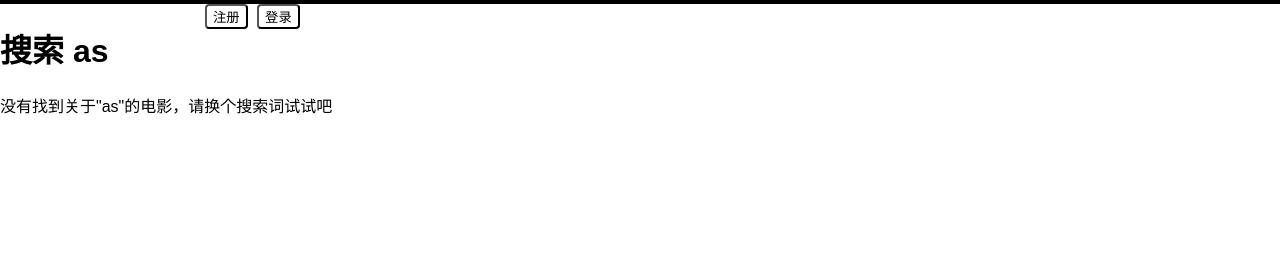
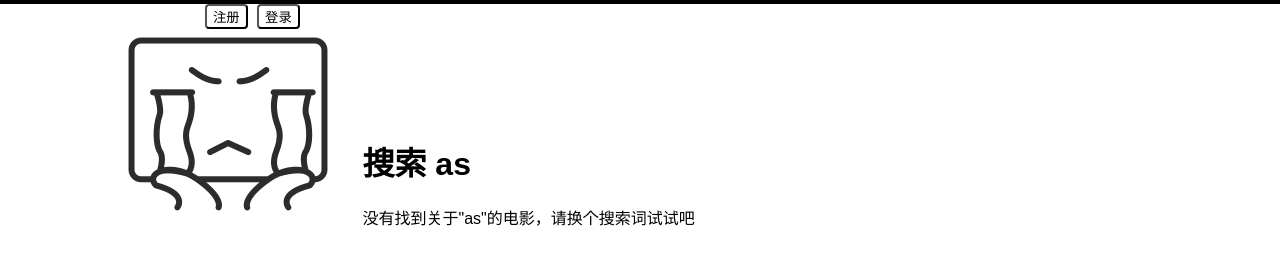
Before and after one commit to GraceeFlower/tw-movie-theater-SummerFlower, a website: page client/movieNotFound.html in a window 1280 px wide. Shown: the part 56-320 px from the top of the page. Drawn offline with Linux system fonts and the light colour scheme; no server answers.

Commit message:
[zmc] feat-#1: set notFound html style

```diff
--- a/client/movieNotFound.html
+++ b/client/movieNotFound.html
@@ -5,29 +5,48 @@
     <meta name="viewport" content="width=device-width, initial-scale=1.0" />
     <meta http-equiv="X-UA-Compatible" content="ie=edge" />
     <title>Document</title>
-    <link rel="stylesheet" href="style/index.css">
+    <link rel="stylesheet" href="style/index.css" />
     <link rel="stylesheet" href="style/globalTitle.css" />
-    <link rel="stylesheet" href="style/indexContent.css" />
+    <link rel="stylesheet" href="style/movieNotFound.css" />
   </head>
   <body>
     <header class="global-title">
       <div class="top-logo">
-        <a href="./index.html"><img class="top-logo-icon" src="static/flower.png" /></a>
+        <a href="./index.html"
+          ><img class="top-logo-icon" src="static/flower.png"
+        /></a>
         <a href="./index.html" class="top-logo-name">SummerFlower</a>
       </div>
       <form action="" onsubmit="searchOperate()">
         <div class="top-search">
           <input type="text" name="search-text" class="top-search-input" />
-          <input type="submit" name="search-button" class="top-search-button" value="Flower一下" />
+          <input
+            type="submit"
+            name="search-button"
+            class="top-search-button"
+            value="Flower一下"
+          />
         </div>
         <div class="top-sign">
-          <input type="button" name="sign-up" value="注册" class="top-sign-button" />
-          <input type="button" name="sign-in" value="登录" class="top-sign-button" />
+          <input
+            type="button"
+            name="sign-up"
+            value="注册"
+            class="top-sign-button"
+          />
+          <input
+            type="button"
+            name="sign-in"
+            value="登录"
+            class="top-sign-button"
+          />
         </div>
       </form>
     </header>
     <div class="not-found-content">
-      <span class="not-found-img"></span>
+      <span class="not-found-img">
+        <img class="not-found-img" src="./static/404.png" />
+      </span>
       <div class="not-found-notice-text">
         <h1 class="search-what"></h1>
         <p class="what-not-found"></p>
--- /dev/null
+++ b/client/style/movieNotFound.css
@@ -0,0 +1,8 @@
+.not-found-content {
+  margin: 20px auto;
+  width: 80%;
+}
+.not-found-notice-text {
+  display: inline-block;
+  margin-left: 30px;
+}
```
